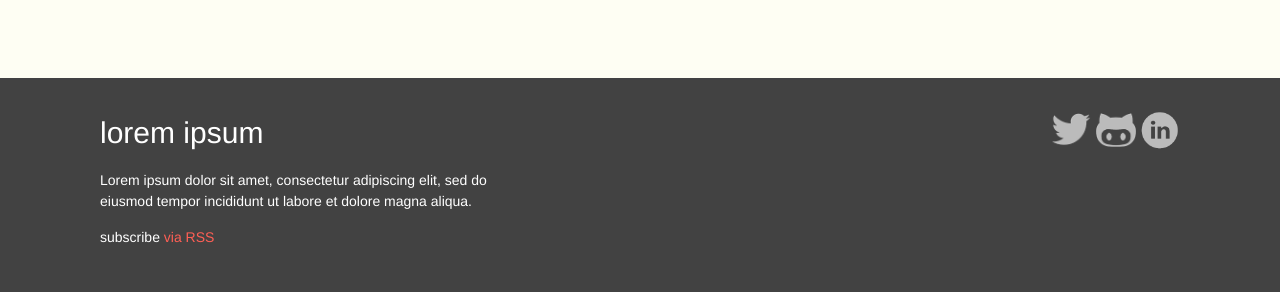
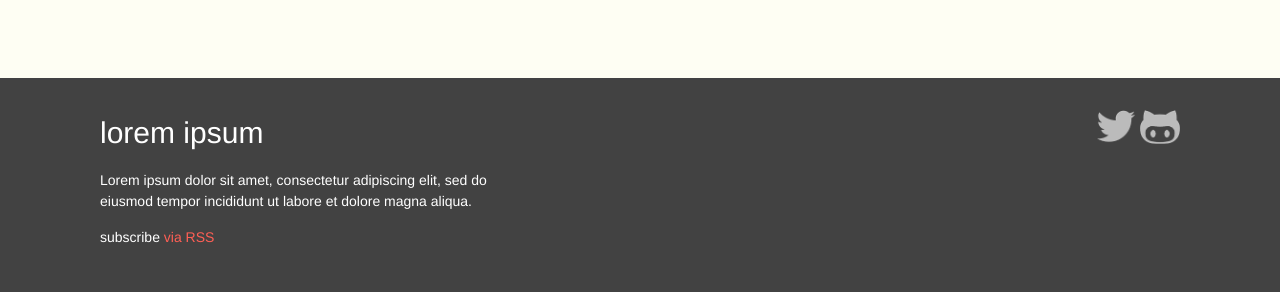
Before and after one commit to komaschuk/portfolio, a Jekyll site: the page built from index.html, in a window 1280 px wide. Shown: the part 2246-2538 px from the top of the page. Built offline with Jekyll 4.4.1, drawn with Linux system fonts in a browser that asks for light colours.

Commit message:
Revert "add linkedin link and picture"
This reverts commit 0ac9d1b4c215830f8e2d10c05864142cd61ea75d.

```diff
--- a/_config.yml
+++ b/_config.yml
@@ -15,7 +15,6 @@ url: "http://komaschuk.github.io" # the base hostname & protocol for your site
 
 twitter_username: komaschuk
 github_username:  komaschuk
-linkedin_username:  komaschuk
 
 permalink: /:categories/:title
 
--- a/_includes/footer.html
+++ b/_includes/footer.html
@@ -18,11 +18,6 @@
             <img src="{{ site.baseurl }}/images/github.png" alt="github logo" width="40">
           </a>
         </li>
-        <li>
-          <a href="https://www.linkedin.com/in/{{ site.linkedin_username }}">
-            <img src="{{ site.baseurl }}/images/linkedin2.png" alt="linkedin logo" width="40">
-          </a>
-        </li>
       </ul>
     </div>
   </div>
```
Also changed, not shown: images/linkedin.png (deleted), images/linkedin2.png (deleted), images/linkedin3.png (deleted), 15 other files.
